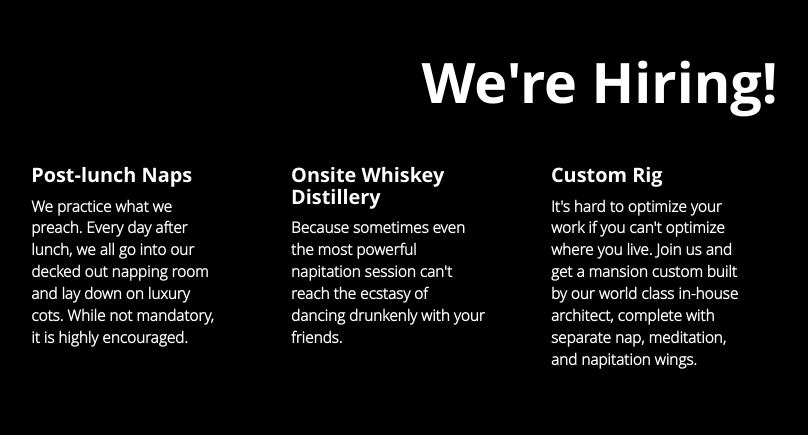
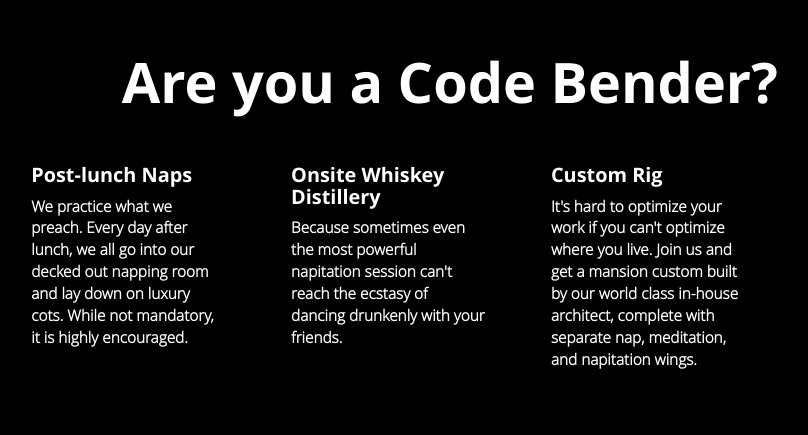
Before and after one commit to ericrius1/NPTATE, a plain HTML site: page index.html in a window 1280 px wide. Shown: the part 2640-3075 px from the top of the page, without its empty margins (404-1212 px from the left). Drawn offline with nearby package versions, Linux system fonts and the light colour scheme; a script that the page names is missing.

Commit message:
code bender

```diff
--- a/index.html
+++ b/index.html
@@ -125,7 +125,7 @@
           <div class="content-wrapper clearfix">
             <div class="col-sm-11 pull-right">
 
-                <h1 class="section-title">We're Hiring!</h1>
+                <h1 class="section-title">Are you a Code Bender?</h1>
 
                 <!-- feature columns -->
                 <section class="feature-columns row clearfix">
```
Also changed, not shown: assets/images/other_images/ninja.png.
